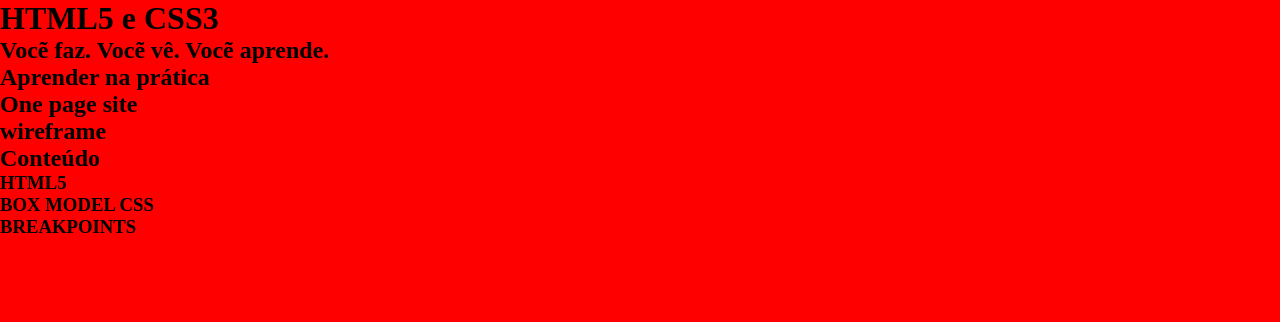
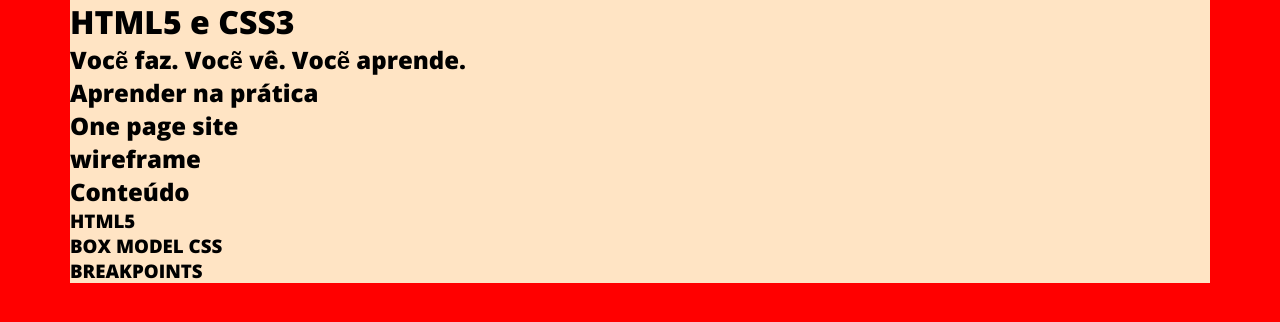
Before and after one commit to Fantunesds/html_css3, a plain HTML site: page index.html in a window 1280 px wide. Drawn offline with nearby package versions, Linux system fonts and the light colour scheme.

Commit message:
modificação de layout

```diff
--- a/index.html
+++ b/index.html
@@ -11,39 +11,63 @@
 <body>
     <!-- cabeçalho -->
     <header>
+        <div class="Container">
+
+        </div>
 
     </header>
     <!-- Destaque -->
     <main>
-        <h1>HTML5 e CSS3</h1>
+        <div class="Container">
+            <h1>HTML5 e CSS3</h1>
         <h2>Vocẽ faz. Vocẽ vê. Vocẽ aprende.</h2>
+
+        </div>
+
 
     </main>
     <!-- Sobre -->
     <section>
-        <h2>Aprender na prática</h2>
+        <div class="Container">
+            <h2>Aprender na prática</h2>
+        </div>
+
 
     </section>
     <!-- One page -->
     <section>
-        <h2>One page site</h2>
+        <div class="Container">
+            <h2>One page site</h2>
+        </div>
+
 
     </section>
     <!-- wireframe -->
     <section>
-        <h2>wireframe</h2>
+        <div class="Container">
+            <h2>wireframe</h2>
+        </div>
+
 
     </section>
     <!-- conteúdo -->
     <section>
+        <div class="Container">
+
         <h2>Conteúdo</h2>
         <h3>HTML5</h3>
         <h3>BOX MODEL CSS</h3>
         <h3>BREAKPOINTS</h3>
 
+        </div>
+
+
     </section>
     <!-- rodapé -->
     <footer>
+        <div class="Container">
+
+        </div>
 
     </footer>
 </body>
--- a/style.css
+++ b/style.css
@@ -3,6 +3,8 @@ folha de esilo site one page site HTML5 e CSS3
 @outhor fantunesds
 
 */
+/*Importação google fonts*/
+@import url('https://fonts.googleapis.com/css2?family= Open+Sans:wght@400;800 & display = swap');
 
 /*CSS Reset*/
 *{
@@ -12,6 +14,17 @@ folha de esilo site one page site HTML5 e CSS3
 }
 
 
+body{
+    font-family: 'Open Sans', sans-serif;
+    font-size: 1em;
+}
+
+/* Layout */
+
+.Container{
+    margin: 0 auto;
+    background-color: bisque;
+}
 
 
 
@@ -22,12 +35,20 @@ folha de esilo site one page site HTML5 e CSS3
     body{
         background-color: #0ff;
     }
+    /* Layout */
+    .Container{
+        max-width: 540px;
+    }
 }
 
 /*tablet Portrait>>>>>>>>>>>>>>>>>>>>>>>>>>>>>>>>>>>>>>>>>>>>>>>>>>>>>>>>>>>>>>>>>>>>>>*/
 @media (min-width: 768px) {
     body{
         background-color: #ff0;
+    }
+     /* Layout */
+     .Container{
+        max-width: 720px;
     }
 }
 
@@ -36,6 +57,10 @@ folha de esilo site one page site HTML5 e CSS3
     body{
         background-color: #f60;
     }
+     /* Layout */
+     .Container{
+        max-width: 960px;
+    }
 
 }
 /*PC>>>>>>>>>>>>>>>>>>>>>>>>>>>>>>>>>>>>>>>>>>>>>>>>>>>>>>>>>>>>>>>>>>>>>>>>>>>>>>>>>>>>>>*/
@@ -43,5 +68,9 @@ folha de esilo site one page site HTML5 e CSS3
     body{
         background-color: #f00;
     }
+     /* Layout */
+     .Container{
+        max-width: 1140px;
+    }
 
 }
```
